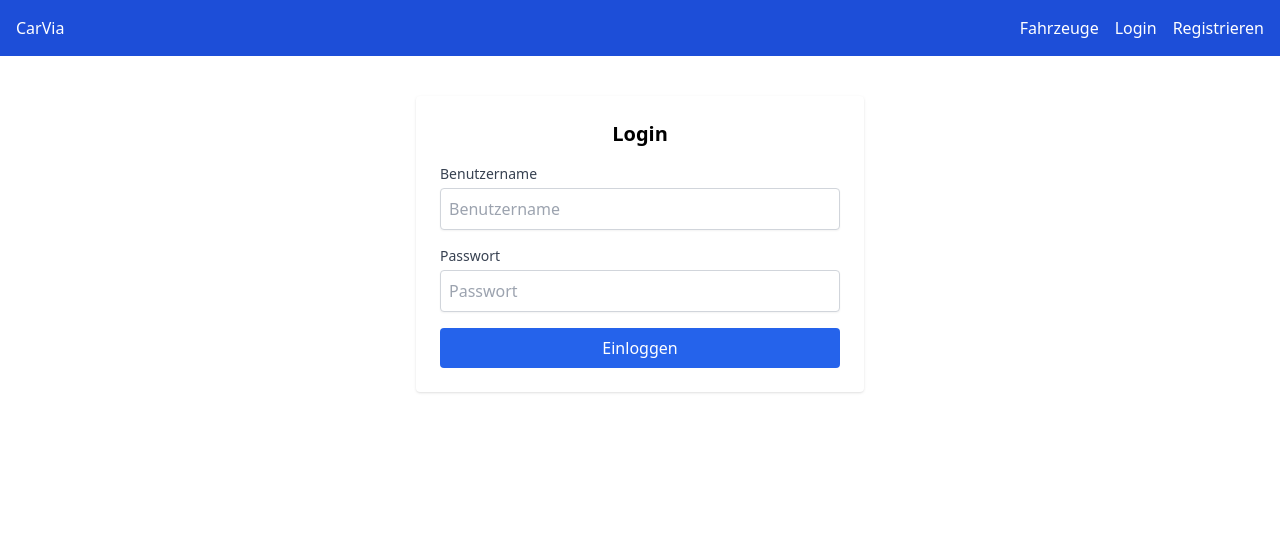
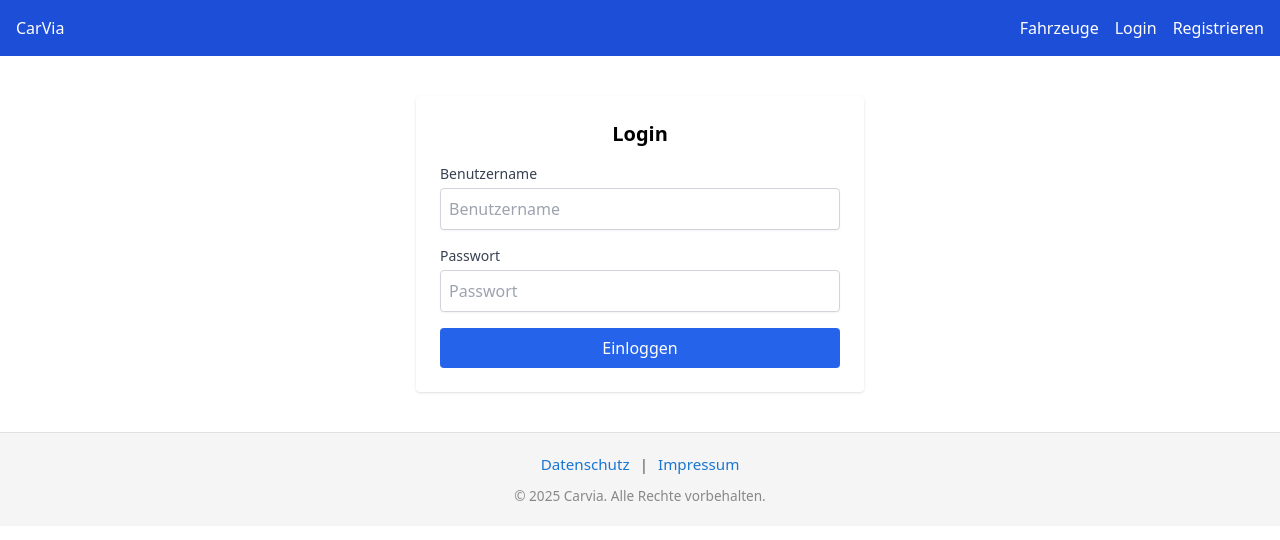
Before and after one commit to macelivity/carvia, a React (Vite) app in the folder frontend/: page /login in a window 1280 px wide. Shown: the top 540 px of the page. Built offline with nearby package versions, Linux system fonts and the light colour scheme; some icons are missing.

Commit message:
Datenschutz und Impressum hinzugefügt

```diff
--- a/frontend/src/App.jsx
+++ b/frontend/src/App.jsx
@@ -1,6 +1,7 @@
 import { BrowserRouter, Routes, Route, Navigate } from 'react-router-dom';
 import { AuthProvider } from './context/AuthContext'
 import Navbar from './components/Navbar'
+import Footer from './components/Footer';
 import Login from './pages/Login';
 import Register from './pages/Register';
 import Reservations from './pages/Reservations';
@@ -25,6 +26,7 @@ export default function App() {
 					<Route path="/booking/:vehicle_id" element={<Booking />} />
 					<Route path="/search" element={<VehicleSearch />} />
 				</Routes>
+				<Footer />
 			</BrowserRouter>
 		</AuthProvider>
 	)
--- /dev/null
+++ b/frontend/src/components/Footer.jsx
@@ -0,0 +1,159 @@
+import React, { useState } from 'react';
+
+const footerStyle = {
+    backgroundColor: '#f5f5f5',
+    padding: '20px 0',
+    borderTop: '1px solid #e0e0e0',
+    textAlign: 'center',
+    fontSize: '0.95rem',
+    color: '#555',
+    marginTop: '40px'
+};
+
+const linkStyle = {
+    color: '#1976d2',
+    textDecoration: 'none',
+    margin: '0 10px',
+    cursor: 'pointer'
+};
+
+const modalStyle = {
+    position: 'fixed',
+    top: 0,
+    left: 0,
+    width: '100vw',
+    height: '100vh',
+    background: 'rgba(0,0,0,0.4)',
+    display: 'flex',
+    alignItems: 'center',
+    justifyContent: 'center',
+    zIndex: 1000
+};
+
+const modalContentStyle = {
+    background: '#fff',
+    padding: '30px',
+    borderRadius: '8px',
+    maxWidth: '600px',
+    width: '90%',
+    maxHeight: '80vh',
+    overflowY: 'auto',
+    boxShadow: '0 2px 16px rgba(0,0,0,0.2)'
+};
+
+const closeBtnStyle = {
+    position: 'absolute',
+    top: 10,
+    right: 20,
+    fontSize: '1.5rem',
+    color: '#888',
+    background: 'none',
+    border: 'none',
+    cursor: 'pointer'
+};
+
+const Footer = () => {
+    const [showImpressum, setShowImpressum] = useState(false);
+    const [showDatenschutz, setShowDatenschutz] = useState(false);
+
+    return (
+        <footer style={footerStyle}>
+            <div>
+                <span style={linkStyle} onClick={() => setShowDatenschutz(true)}>
+                    Datenschutz
+                </span>
+                |
+                <span style={linkStyle} onClick={() => setShowImpressum(true)}>
+                    Impressum
+                </span>
+            </div>
+            <div style={{ marginTop: '10px', fontSize: '0.85rem', color: '#888' }}>
+                &copy; {new Date().getFullYear()} Carvia. Alle Rechte vorbehalten.
+            </div>
+
+            {showImpressum && (
+                <div style={modalStyle} onClick={() => setShowImpressum(false)}>
+                    <div style={{ ...modalContentStyle, position: 'relative' }} onClick={e => e.stopPropagation()}>
+                        <button style={closeBtnStyle} onClick={() => setShowImpressum(false)} aria-label="Schließen">&times;</button>
+                        <h2>Impressum</h2>
+                        <p><strong>Angaben gemäß § 5 TMG:</strong></p>
+                        <p>
+                            Carvia GmbH<br />
+                            Musterstraße 1<br />
+                            12345 Musterstadt<br />
+                            Deutschland
+                        </p>
+                        <p>
+                            <strong>Vertreten durch:</strong><br />
+                            Max Mustermann
+                        </p>
+                        <p>
+                            <strong>Kontakt:</strong><br />
+                            Telefon: 01234 / 567890<br />
+                            E-Mail: info@carvia.de
+                        </p>
+                        <p>
+                            <strong>Registereintrag:</strong><br />
+                            Eintragung im Handelsregister.<br />
+                            Registergericht: Musterstadt<br />
+                            Registernummer: HRB 123456
+                        </p>
+                        <p>
+                            <strong>Umsatzsteuer-ID:</strong><br />
+                            Umsatzsteuer-Identifikationsnummer gemäß §27 a Umsatzsteuergesetz:<br />
+                            DE123456789
+                        </p>
+                        <p>
+                            <strong>Verantwortlich für den Inhalt nach § 55 Abs. 2 RStV:</strong><br />
+                            Max Mustermann<br />
+                            Musterstraße 1<br />
+                            12345 Musterstadt
+                        </p>
+                        <p>
+                            <strong>Haftungsausschluss:</strong><br />
+                            Trotz sorgfältiger inhaltlicher Kontrolle übernehmen wir keine Haftung für die Inhalte externer Links. Für den Inhalt der verlinkten Seiten sind ausschließlich deren Betreiber verantwortlich.
+                        </p>
+                    </div>
+                </div>
+            )}
+
+            {showDatenschutz && (
+                <div style={modalStyle} onClick={() => setShowDatenschutz(false)}>
+                    <div style={{ ...modalContentStyle, position: 'relative' }} onClick={e => e.stopPropagation()}>
+                        <button style={closeBtnStyle} onClick={() => setShowDatenschutz(false)} aria-label="Schließen">&times;</button>
+                        <h2>Datenschutzerklärung</h2>
+                        <p>
+                            <strong>1. Datenschutz auf einen Blick</strong><br />
+                            Die folgenden Hinweise geben einen einfachen Überblick darüber, was mit Ihren personenbezogenen Daten passiert, wenn Sie unsere Website besuchen.
+                        </p>
+                        <p>
+                            <strong>2. Verantwortliche Stelle</strong><br />
+                            Carvia GmbH<br />
+                            Musterstraße 1<br />
+                            12345 Musterstadt<br />
+                            E-Mail: info@carvia.de
+                        </p>
+                        <p>
+                            <strong>3. Erhebung und Speicherung personenbezogener Daten</strong><br />
+                            Wir erheben und speichern Ihre Daten nur, soweit dies zur Bereitstellung unserer Dienste erforderlich ist. Details entnehmen Sie unserer vollständigen Datenschutzerklärung.
+                        </p>
+                        <p>
+                            <strong>4. Ihre Rechte</strong><br />
+                            Sie haben jederzeit das Recht auf Auskunft, Berichtigung, Löschung oder Einschränkung der Verarbeitung Ihrer gespeicherten personenbezogenen Daten sowie ein Recht auf Widerspruch gegen die Verarbeitung.
+                        </p>
+                        <p>
+                            <strong>5. Kontakt Datenschutzbeauftragter</strong><br />
+                            E-Mail: datenschutz@carvia.de
+                        </p>
+                        <p>
+                            <strong>6. Weitere Informationen</strong><br />
+                            Ausführliche Informationen finden Sie in unserer vollständigen Datenschutzerklärung.
+                        </p>
+                    </div>
+                </div>
+            )}
+        </footer>
+    );
+};
+
+export default Footer;
```
